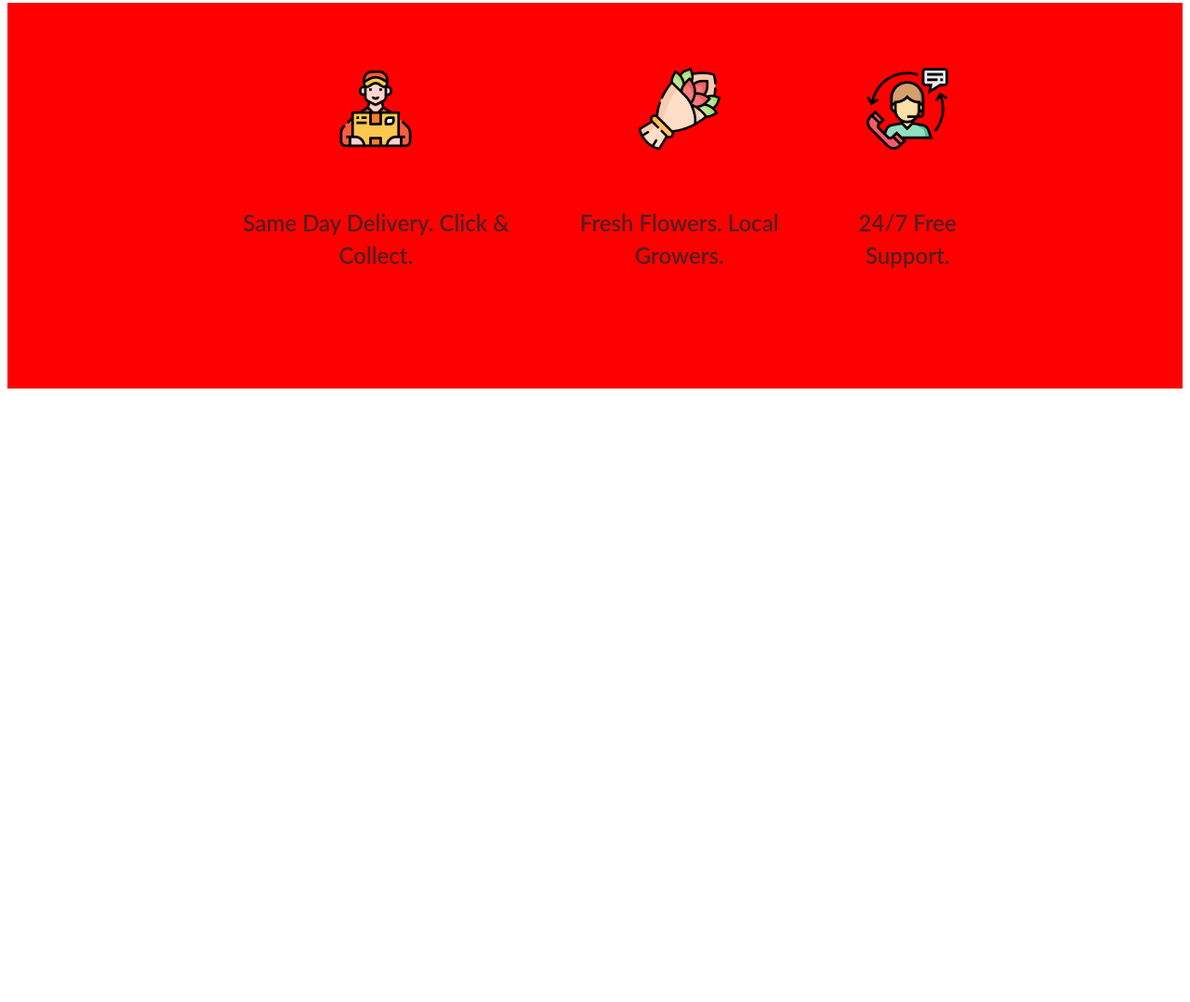
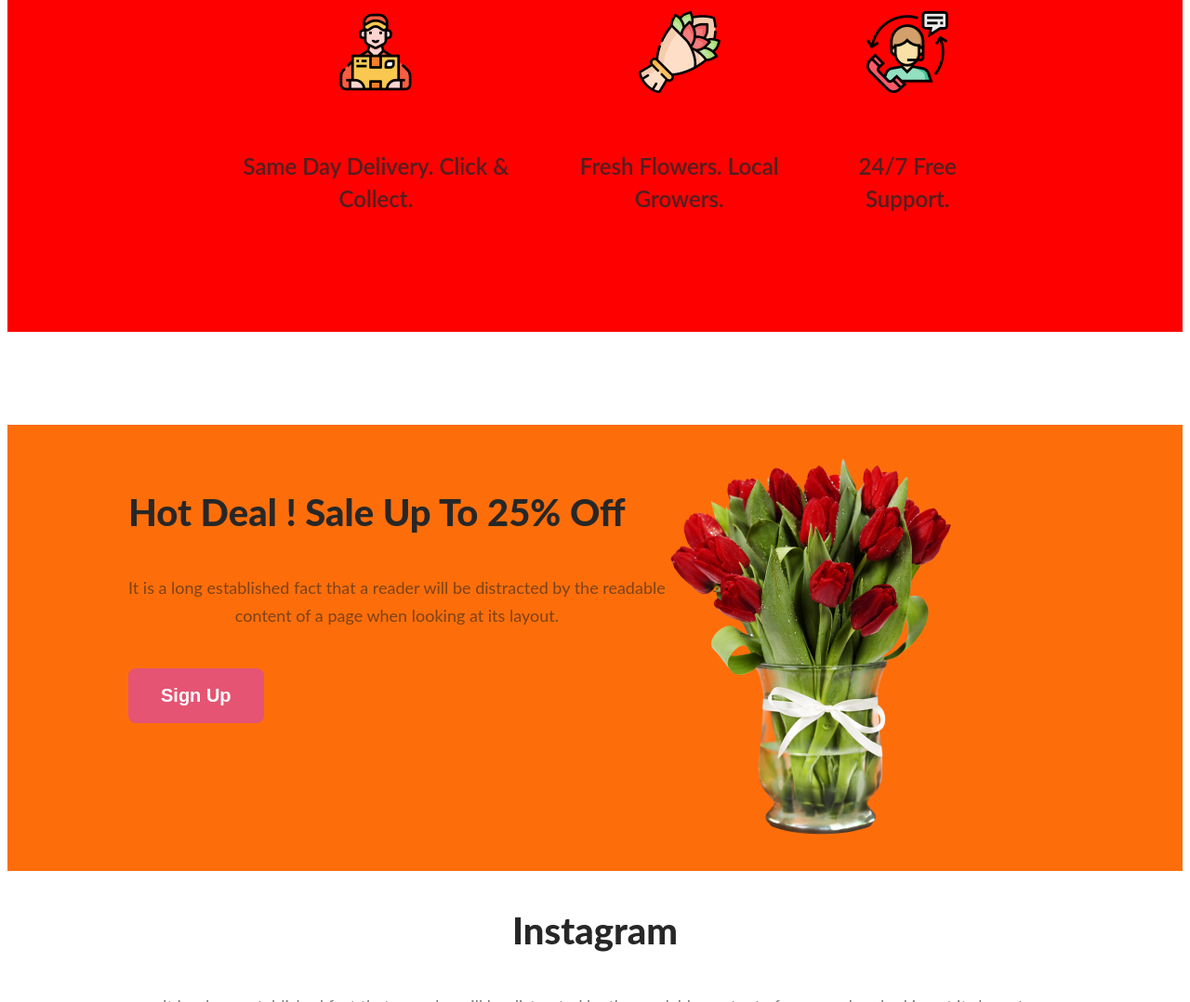
Before and after one commit to abarman079/flower-shopping, a plain HTML site: page index.html in a window 1280 px wide. Shown: the part 1722-2800 px from the top of the page at 93% size. Before the commit the page ends 2148 px from the top, so only its background shows below. Drawn offline with nearby package versions, Linux system fonts and the light colour scheme.

Commit message:
added insta pic

```diff
--- a/index.html
+++ b/index.html
@@ -18,7 +18,7 @@
 <body>
   <header class="head">
     <div class="banner">
-      <div class="banner=content">
+      <div class="banner-content">
         <h3 class="abstract1">Let's make beautiful flowers a part of your life.</h3>
         <h6 class="description1">It is a long established fact that a reader will be distracted by the readable content
           of a page when looking at its layout. The point of using Lorem Ipsum is that it has a more-or-less normal
@@ -65,5 +65,43 @@
       </div>
     </div>
   </main>
+  <div class="offer">
+    <div class="offer_container">
+      <div class="offer_content">
+        <h3 class="abstract_offer">Hot Deal ! Sale Up To 25% Off</h3>
+        <h6 class="offer_description">It is a long established fact that a reader will be distracted by the readable
+          <br> content of a page when looking at its layout.
+        </h6>
+        <button class="signUp_button">Sign Up</button>
+      </div>
+      <div class="offer-pic">
+        <img src="Flower Asset/pngwing 8.png" alt="">
+      </div>
+    </div>
+  </div>
+
+  <main>
+
+    <h3 class="abstract2">Instagram</h3>
+    <h6 class="description2">
+      It is a long established fact that a reader will be distracted by the readable content of a page when looking at
+      its layout.
+    </h6>
+    <div class="insta-pic">
+      <div>
+        <img class="insta1" src="Flower Asset/Flower 01.png" alt="">
+      </div>
+      <div>
+        <img class="insta1" src="Flower Asset/Rectangle 4.png" alt="">
+      </div>
+      <div>
+        <img class="insta1" src="Flower Asset/Rectangle 5.png" alt="">
+      </div>
+      <div>
+        <img class="insta1" src="Flower Asset/Rectangle 6.png" alt="">
+      </div>
+    </div>
+  </main>
+
 
 </html>
--- a/style/style.css
+++ b/style/style.css
@@ -20,7 +20,7 @@ body {
 .abstract1 {
   color: #272727;
   font-family: Lato;
-  font-size: 80px;
+  font-size: 40px;
   padding-bottom: 0px;
 }
 
@@ -148,3 +148,72 @@ background-color:red;
 
 }
 /* service parts ends here */
+
+/* offer part starts here */
+.offer{
+height: 450px;
+flex-shrink: 0;
+background-color: #fd6e0a;
+margin-top: 100px;
+
+}
+.offer{
+  padding: 30px 30px 0px 130px;
+}
+.offer_container{
+  display: flex;
+
+}
+
+.abstract_offer{
+  color: #272727;
+font-family: Lato;
+font-size: 40px;
+font-style: normal;
+font-weight: 800;
+line-height: normal;
+}
+.offer-pic{
+  width: 318px;
+height: 420px;
+flex-shrink: 0;
+padding-right: 200px;
+}
+.offer_description{
+  color: rgba(39, 39, 39, 0.60);
+  text-align: center;
+  font-family: Lato;
+  font-size: 18px;
+  font-style: normal;
+  font-weight: 400;
+  line-height: 30px;
+}
+.signUp_button{
+  border-radius: 5px;
+  background: #fd6e0a;
+  border: 0;
+  font-size: 20px;
+  color: white;
+  padding: 18px 35px;
+  font-weight: 700;
+  border-radius: 8px;
+  background: #e55473;
+  align-items: center;
+}
+
+/* insta photos part starts here */
+
+
+.insta-pic{
+  display:flex;
+  justify-content: space-between;
+  margin-left: 60px;
+  margin-right: 60px;
+}
+.insta1{
+  width: 200px;
+  height: 280px;
+}
+
+
+/* subscribe starts here */
```
Also changed, not shown: Rectangle 9.png (added).
